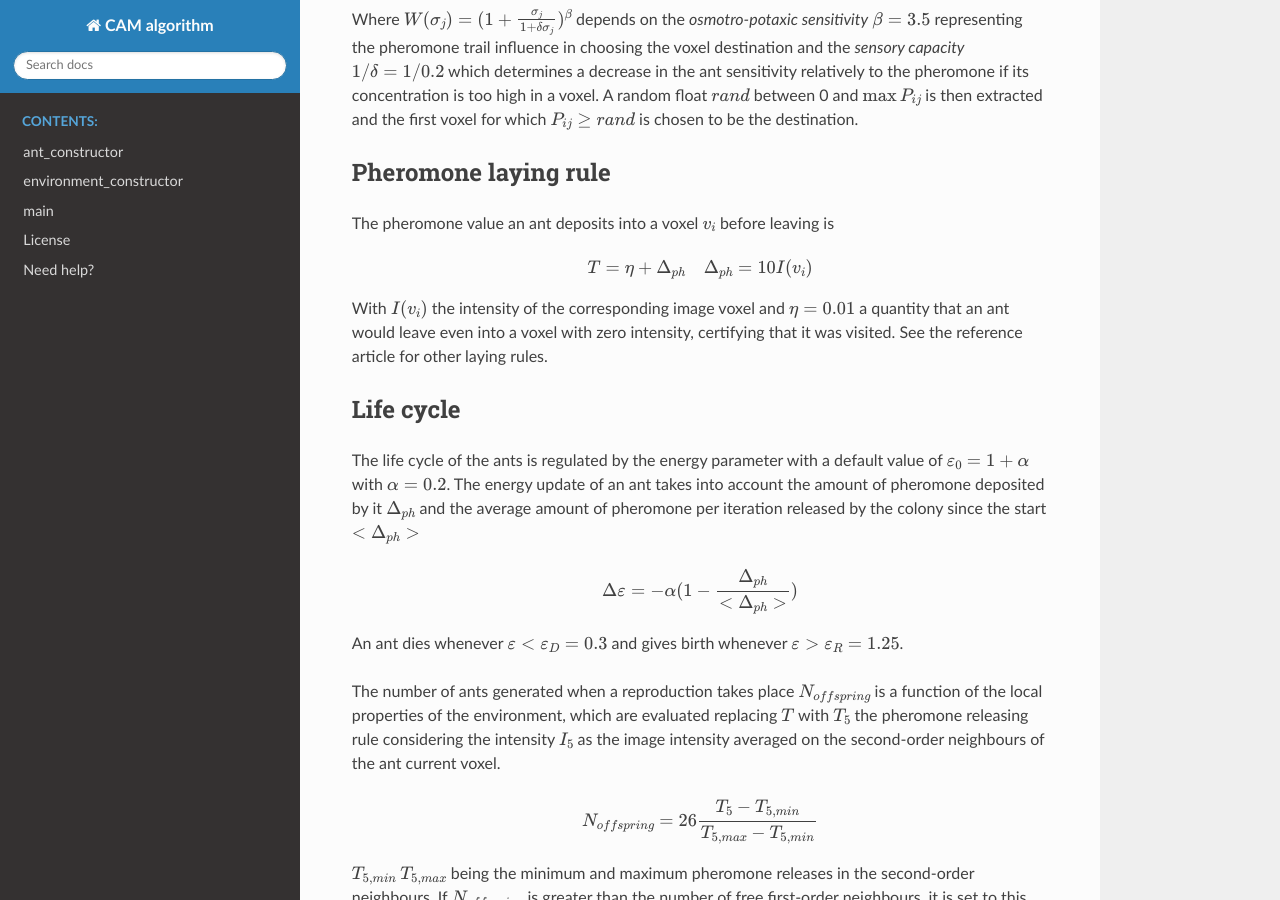
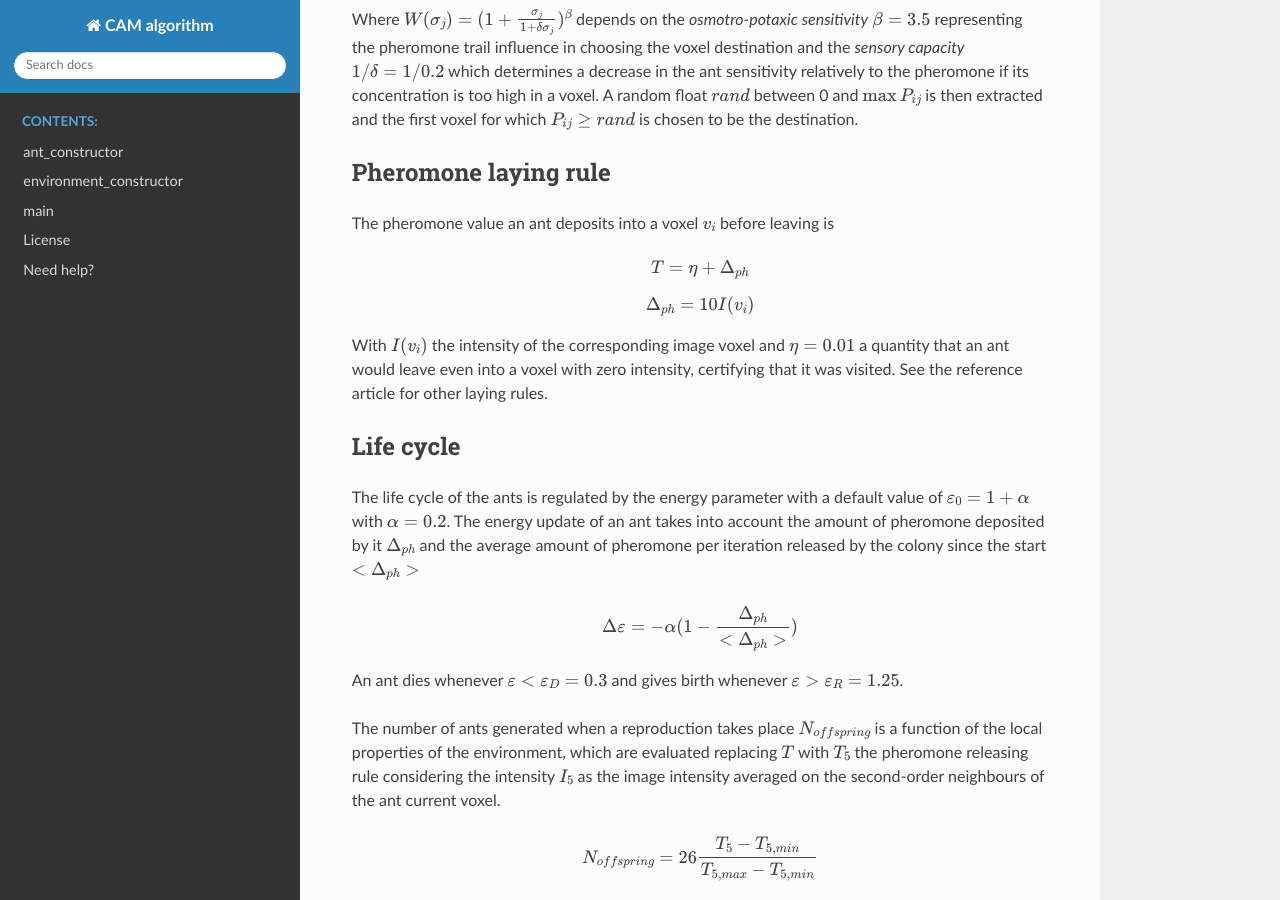
Before and after one commit to LorenzoPierfederici98/CAM_algorithm, a Sphinx documentation site: the page built from docs/index.rst, in a window 1280 px wide and 900 px high, scrolled down 1124 px. Built offline with Sphinx 7.4.7 and the Read the Docs theme 2.0.0, drawn with Linux system fonts in a browser that asks for light colours.

Commit message:
updated docs

```diff
--- a/docs/index.rst
+++ b/docs/index.rst
@@ -31,7 +31,9 @@ Pheromone laying rule
 ^^^^^^^^^^^^^^^^^^^^^
 The pheromone value an ant deposits into a voxel :math:`v_i` before leaving is
 
-.. math:: T = \eta + \Delta_{ph}\quad \Delta_{ph} = 10 I(v_i)
+.. math:: T = \eta + \Delta_{ph}
+
+.. math:: \Delta_{ph} = 10 I(v_i)
 
 With :math:`I(v_i)` the intensity of the corresponding image voxel and :math:`\eta = 0.01` a quantity that an ant would leave even into a voxel with zero intensity, certifying that it was visited. See the reference article for other laying rules.
 
```
Also changed, not shown: 4 other files.
